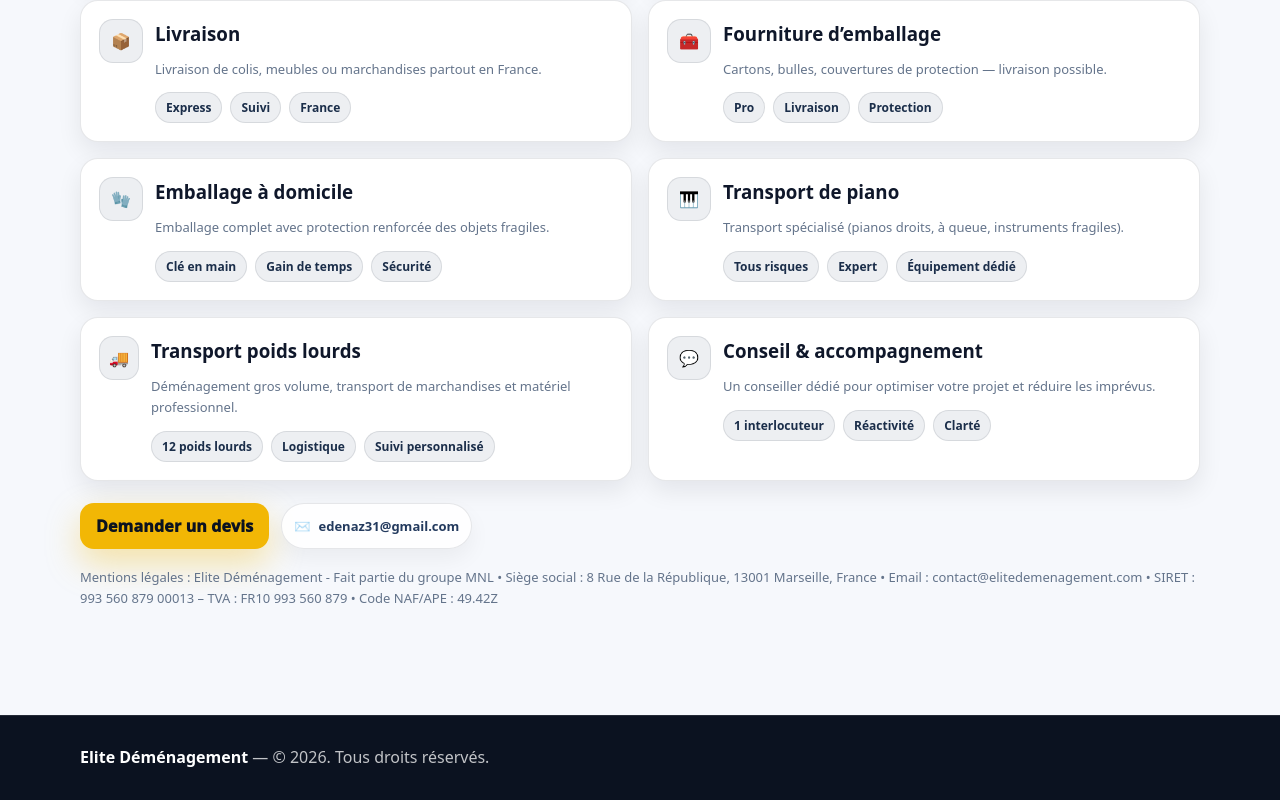
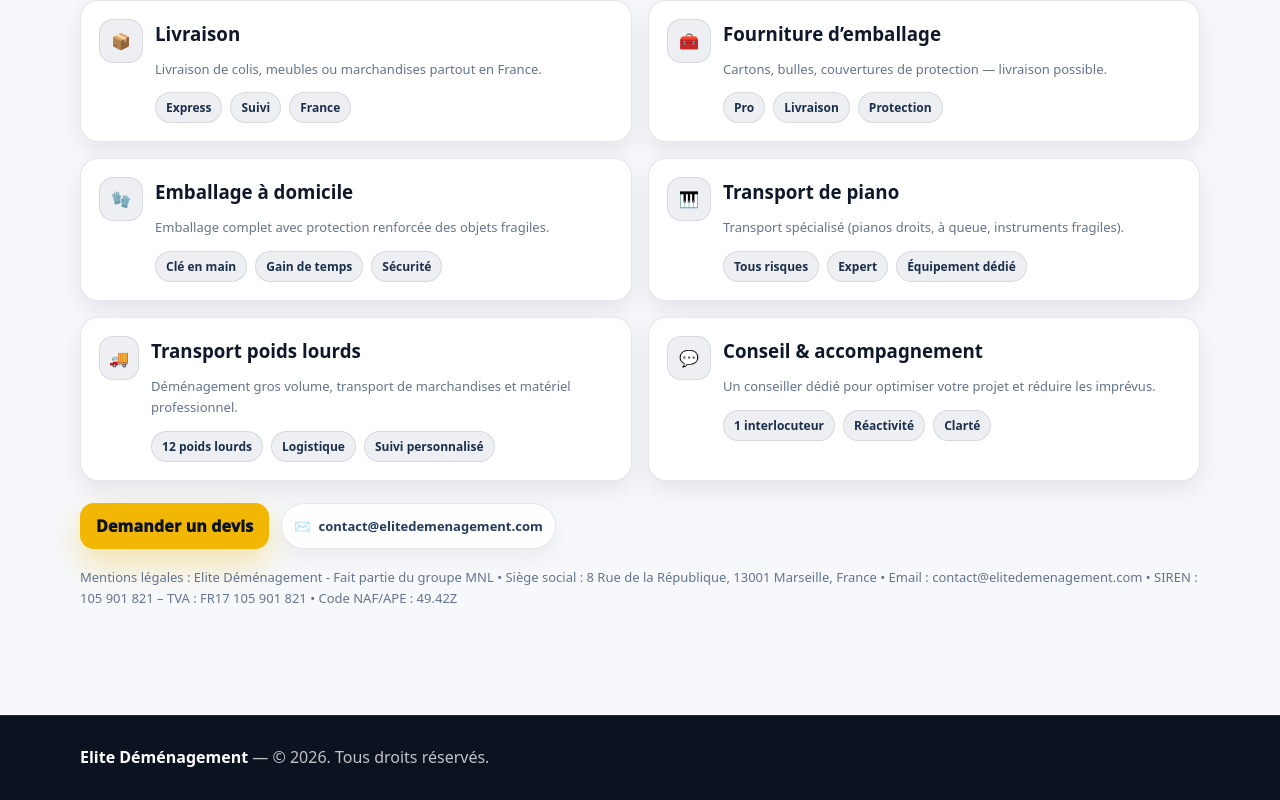
Before and after one commit to EdenAz7/Elite_demenagement, a plain HTML site: page services.html in a window 1280 px wide. Shown: the part 553-1353 px from the top of the page. Drawn offline with Linux system fonts and the light colour scheme.

Commit message:
Update contact email to new address

```diff
--- a/services.html
+++ b/services.html
@@ -31,8 +31,8 @@
           <span class="dot"></span> 📞 <b>+3312345678</b>
         </a>
 
-        <a href="mailto:edenaz31@gmail.com" class="pill">
-          ✉️ <b>edenaz31@gmail.com</b>
+        <a href="mailto:contact@elitedemenagement.com" class="pill">
+          ✉️ <b>contact@elitedemenagement.com</b>
         </a>
       </div>
 
@@ -61,8 +61,8 @@
       </a>
 
       <div style="height:10px"></div>
-      <a href="mailto:edenaz31@gmail.com" class="pill">
-        ✉️ <b>edenaz31@gmail.com</b>
+      <a href="mailto:contact@elitedemenagement.com" class="pill">
+        ✉️ <b>contact@elitedemenagement.com</b>
       </a>
 
     </div>
@@ -202,15 +202,15 @@
       <div style="margin-top:22px;display:flex;gap:12px;flex-wrap:wrap;">
         <a class="btn btn-primary" style="text-decoration:none;display:inline-block" href="index.html#form">Demander un
           devis</a>
-         <a href="mailto:edenaz31@gmail.com" class="pill">
-  ✉️ <b>edenaz31@gmail.com</b>
+         <a href="mailto:contact@elitedemenagement.com" class="pill">
+  ✉️ <b>contact@elitedemenagement.com</b>
 </a>
       </div>
 
       <p class="small-muted" style="margin-top:18px">
         Mentions légales : Elite Déménagement - Fait partie du groupe MNL • Siège social : 8 Rue de la République, 13001 Marseille, France • Email :
         contact@elitedemenagement.com •
-        SIRET : 993 560 879 00013 – TVA : FR10 993 560 879 • Code NAF/APE : 49.42Z
+        SIREN : 105 901 821 – TVA : FR17 105 901 821 • Code NAF/APE : 49.42Z
       </p>
     </div>
   </section>
```
